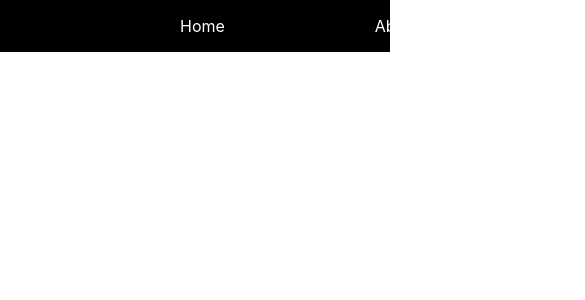
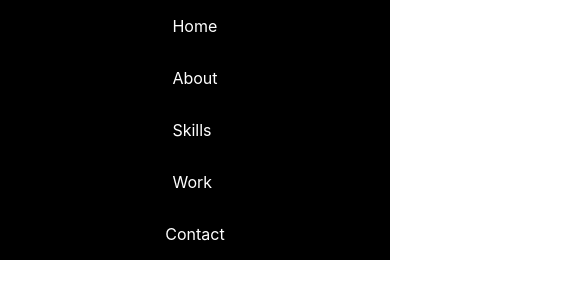
Before and after one commit to Sttorek/hi-im-seth, a React (Create React App) app: page / in a window 390 px wide. Shown: the top 300 px of the page, 585 px wide, since content can reach past the window. Built offline with nearby package versions, Linux system fonts and the light colour scheme.

Commit message:
added media querrys to navbar

```diff
--- a/src/App.css
+++ b/src/App.css
@@ -13,9 +13,49 @@
 
 .link {
     margin-left: 150px;
-  /* margin-left: 25px; */
 }
 
 .contactLink {
   margin-left: 920px;
 }
+
+
+
+
+@media screen and (max-width: 1780px) {
+   .link {
+    margin-left: 50px;
+   }
+   .linkContainer {
+       margin-left: 100px;
+   }
+  }
+
+  @media screen and (max-width: 1440px) {
+    .contactLink {
+        margin-left: 600px;
+    }
+   }
+
+   @media screen and (max-width: 1130px) {
+    .contactLink {
+        margin-left: 50px;
+    }
+   }
+
+   @media screen and (max-width: 590px) {
+    .navbar {
+        flex-direction: column;
+        align-items: center;
+    }
+    .linkContainer {
+        flex-direction: column;
+        margin-left: 0px;
+    }
+    .contactLink {
+        margin-left: 0px;
+    }
+    .link {
+        margin-left: 0px;
+    }
+   }
--- a/src/components/Navbar.js
+++ b/src/components/Navbar.js
@@ -9,7 +9,7 @@ function Navbar() {
         <p className="link">Skills</p>
         <p className="link">Work</p>
       </div>
-      <p className="link contactLink">Contact</p>
+      <p className="contactLink">Contact</p>
     </div>
   );
 }
```
